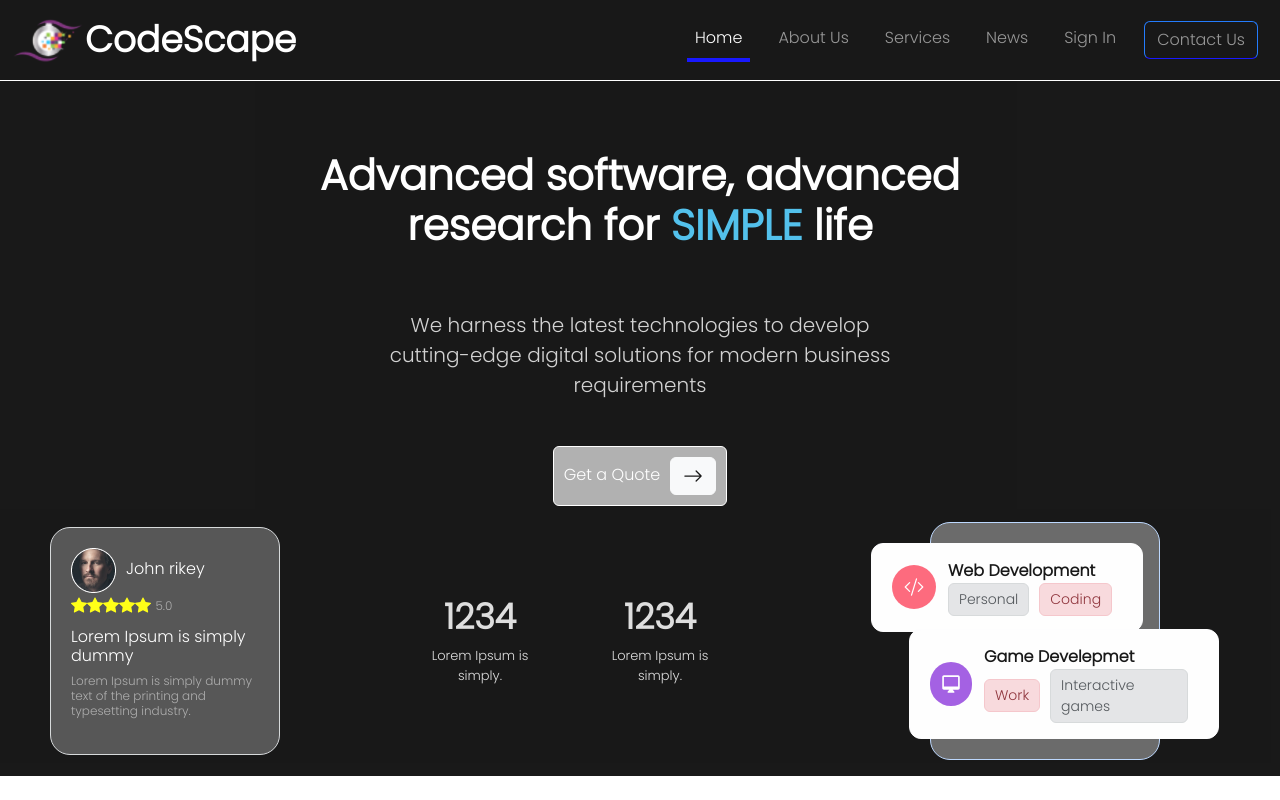
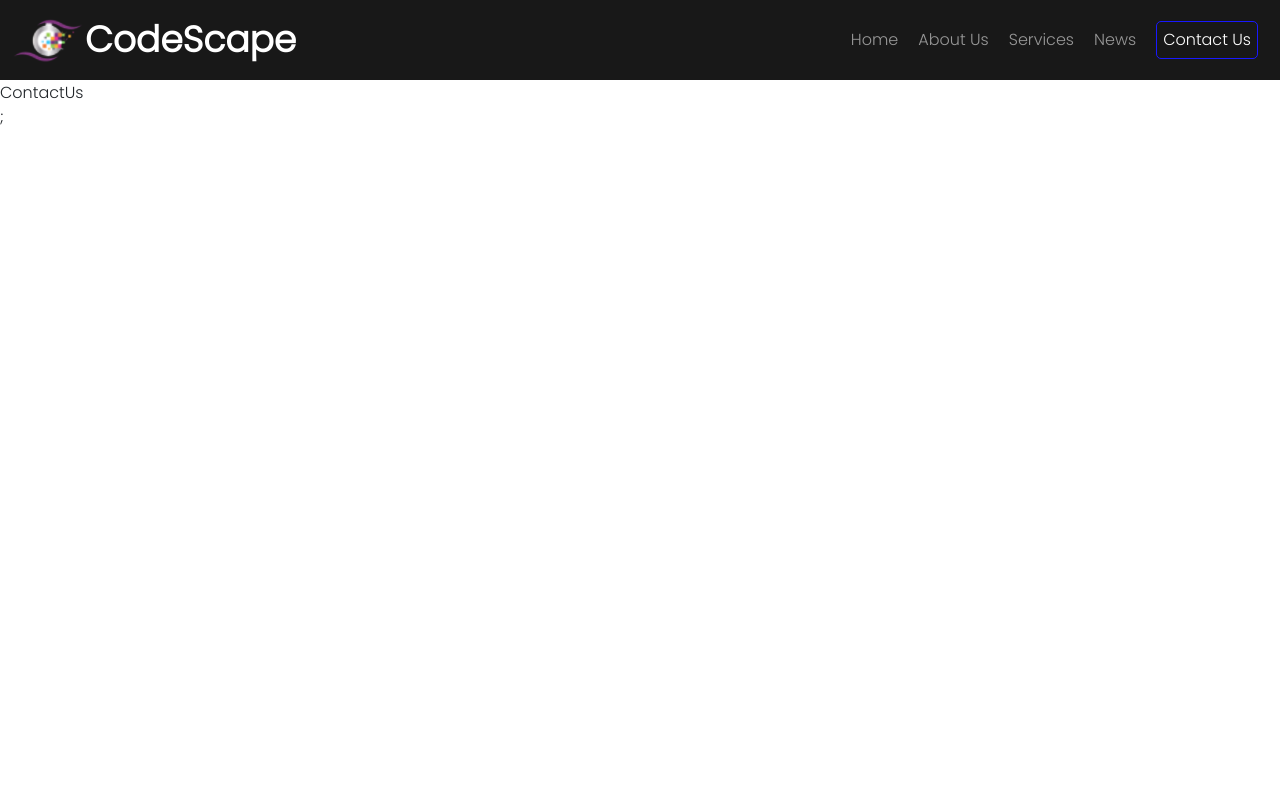
Before and after one commit to NoorAldeenAbuShehadeh/CompanyWebapp, a React (Create React App) app: page /ContactUs in a window 1280 px wide. Built offline with nearby package versions, Linux system fonts and the light colour scheme.

Commit message:
finish hero section and update routes

```diff
--- a/src/App.js
+++ b/src/App.js
@@ -1,12 +1,29 @@
-import 'bootstrap/dist/css/bootstrap.min.css';
-import HeroSection from './Components/HeroSection';
-import Navigation from './Components/Navigation';
+import { Suspense } from "react";
+import "bootstrap/dist/css/bootstrap.min.css";
+import {
+  RouterProvider,
+  Route,
+  createBrowserRouter,
+  createRoutesFromElements,
+} from "react-router-dom";
+import { routes } from "./Utils/Utils";
+import HomeLayout from "./Layout/PageLayout";
+
 function App() {
+  const router = createBrowserRouter(
+    createRoutesFromElements(
+      <Route element={<HomeLayout />} errorElement={<>Not Found</>}>
+        {routes.map((route, idx) => (
+          <Route path={route.path} key={idx} element={route.component} />
+        ))}
+      </Route>
+    )
+  );
+
   return (
-    <>
-    <Navigation/>
-    <HeroSection />
-    </>
+    <Suspense fallback={<>Loading</>}>
+      <RouterProvider router={router} />;
+    </Suspense>
   );
 }
 
--- a/src/Components/Navigation/Style.jsx
+++ b/src/Components/Navigation/Style.jsx
@@ -24,7 +24,8 @@ const Style = createUseStyles({
     inActiveLink:{
         borderBottom:'none',
         margin:'10px',
-        color:'#FFFFFF8C!important'
+        color:'#FFFFFF8C!important',
+        textDecoration: "none"
     },
     Button:{
         borderBottom:'1px solid blue'
@@ -32,10 +33,23 @@ const Style = createUseStyles({
     activeLink:{
         borderBottom:'4px solid blue',
         margin:'10px',
-        color:'white!important'
+        color:'white!important',
+        textDecoration: "none"
     },
     burgerButton:{
         backgroundColor: 'white'
+    },
+    contactUS:{
+        border:'1px solid blue',
+        padding:'6px',
+        borderRadius:'5px'
+    },
+    NavLinks:{
+        display:'flex',
+        alignItems:'center',
+        "@media (max-width: 992px)": {
+            alignItems:'flex-start'
+        },
     }
   });
 
--- a/src/Components/Navigation/index.js
+++ b/src/Components/Navigation/index.js
@@ -1,11 +1,11 @@
 import { Container, Nav, Navbar, Button } from "react-bootstrap";
 import { useTheme } from "react-jss";
 import Style from "./Style";
-import { useState } from "react";
-const Navigation = () => {
+import { Link } from "react-router-dom";
+import { routes,routeNames } from "../../Utils/Utils";
+const Navigation = ({ activeTab }) => {
   const theme = useTheme();
   const classes = Style({ theme });
-  const [active,setActive] = useState('home');
   return (
     <Navbar collapseOnSelect expand="lg" className={classes.navigationContainer}>
       <Container className={classes.container}>
@@ -18,8 +18,36 @@ const Navigation = () => {
           id="responsive-navbar-nav"
           className="justify-content-end"
         >
-          <Nav>
-            <Nav.Link eventKey={1} href="#home" className={active==='home'?classes.activeLink:classes.inActiveLink}
+          <Nav className={classes.NavLinks}>
+          {routes.map((route, idx) => {
+              return (
+                <Link
+                  eventKey={idx + 1}
+                  to={route.path}
+                  className={
+                    `${activeTab === route.title
+                      ? classes.activeLink
+                      : classes.inActiveLink}
+                      ${routeNames.CONTACT_Us===route.title?classes.contactUS:""}`
+                  }
+                >
+                  {route.title}
+                </Link>
+              );
+            })}
+          </Nav>
+        </Navbar.Collapse>
+      </Container>
+    </Navbar>
+  );
+};
+
+export default Navigation;
+
+
+/*
+
+<Nav.Link eventKey={1} href="#" className={active==='home'?classes.activeLink:classes.inActiveLink}
             onClick={()=>setActive('home')}
             >
               Home
@@ -44,18 +72,4 @@ const Navigation = () => {
             >
               Sign In
             </Nav.Link>
-          </Nav>
-          <Button
-            variant="outline-primary"
-            className={active==='contact'?`${classes.activeLink} ${classes.Button}`:`${classes.inActiveLink} ${classes.Button}`}
-            onClick={()=>setActive('contact')}
-          >
-            Contact Us
-          </Button>
-        </Navbar.Collapse>
-      </Container>
-    </Navbar>
-  );
-};
-
-export default Navigation;
+*/
--- /dev/null
+++ b/src/Layout/PageLayout.js
@@ -0,0 +1,17 @@
+import React, { useState } from "react";
+import { Outlet } from "react-router-dom";
+import Navigation from "../Components/Navigation";
+import { routeNames } from "../Utils/Utils";
+
+function HomeLayout() {
+  const [activeTab, setActiveTab] = useState(routeNames.HOME);
+
+  return (
+    <div>
+      <Navigation activeTab={activeTab} />
+      <Outlet context={setActiveTab} />
+    </div>
+  );
+}
+
+export default HomeLayout;
--- /dev/null
+++ b/src/Pages/AboutUs/AboutUs.js
@@ -0,0 +1,16 @@
+import React, { useEffect } from "react";
+import { useOutletContext } from "react-router-dom";
+import { routeNames } from "../../Utils/Utils";
+
+const AboutUs = () => {
+  const setActiveTab = useOutletContext();
+  useEffect(() => {
+    setActiveTab(routeNames.ABOUT_Us);
+  }, []);
+
+  return (
+    <div>AboutUs</div>
+  )
+}
+
+export default AboutUs
--- /dev/null
+++ b/src/Pages/ContactUs/ContactUs.js
@@ -0,0 +1,16 @@
+import React, { useEffect } from "react";
+import { useOutletContext } from "react-router-dom";
+import { routeNames } from "../../Utils/Utils";
+
+const ContactUs = () => {
+  const setActiveTab = useOutletContext();
+  useEffect(() => {
+    setActiveTab(routeNames.CONTACT_Us);
+  }, []);
+
+  return (
+    <div>ContactUs</div>
+  )
+}
+
+export default ContactUs
--- /dev/null
+++ b/src/Pages/Home/Home.js
@@ -0,0 +1,16 @@
+import React, { useEffect } from "react";
+import { useOutletContext } from "react-router-dom";
+import { routeNames } from "../../Utils/Utils";
+import HeroSection from "../../Components/HeroSection"
+const Home = () => {
+  const setActiveTab = useOutletContext();
+  useEffect(() => {
+    setActiveTab(routeNames.HOME);
+  }, []);
+
+  return (
+    <HeroSection />
+  )
+}
+
+export default Home
--- /dev/null
+++ b/src/Pages/News/News.js
@@ -0,0 +1,16 @@
+import React, { useEffect } from "react";
+import { useOutletContext } from "react-router-dom";
+import { routeNames } from "../../Utils/Utils";
+
+const News = () => {
+  const setActiveTab = useOutletContext();
+  useEffect(() => {
+    setActiveTab(routeNames.NEWS);
+  }, []);
+
+  return (
+    <div>News</div>
+  )
+}
+
+export default News
--- /dev/null
+++ b/src/Pages/Services/Services.js
@@ -0,0 +1,16 @@
+import React, { useEffect } from "react";
+import { useOutletContext } from "react-router-dom";
+import { routeNames } from "../../Utils/Utils";
+
+const Services = () => {
+  const setActiveTab = useOutletContext();
+  useEffect(() => {
+    setActiveTab(routeNames.SERVICES);
+  }, []);
+
+  return (
+    <div>Services</div>
+  )
+}
+
+export default Services
--- /dev/null
+++ b/src/Utils/Utils.js
@@ -0,0 +1,42 @@
+import { lazy } from "react";
+import Home from "../Pages/Home/Home";
+
+const AboutUs = lazy(() => import("../Pages/AboutUs/AboutUs"));
+const Services = lazy(() => import("../Pages/Services/Services"));
+const News = lazy(() => import("../Pages/News/News"));
+const ContactUs = lazy(() => import("../Pages/ContactUs/ContactUs"));
+export const routeNames = {
+  HOME: "Home",
+  ABOUT_Us: "About Us",
+  SERVICES: "Services",
+  NEWS: "News",
+  CONTACT_Us: "Contact Us"
+};
+
+export const routes = [
+  {
+    path: "/",
+    title: routeNames.HOME,
+    component: <Home />,
+  },
+  {
+    path: "/AboutUs",
+    title: routeNames.ABOUT_Us,
+    component: <AboutUs />,
+  },
+  {
+    path: "/Services",
+    title: routeNames.SERVICES,
+    component: <Services />,
+  },
+  {
+    path: "/News",
+    title: routeNames.NEWS,
+    component: <News />,
+  },
+  {
+    path: "/ContactUs",
+    title: routeNames.CONTACT_Us,
+    component: <ContactUs />,
+  },
+];
```
Also changed, not shown: src/Components/Router/index.js (deleted, +0 -19 lines).
